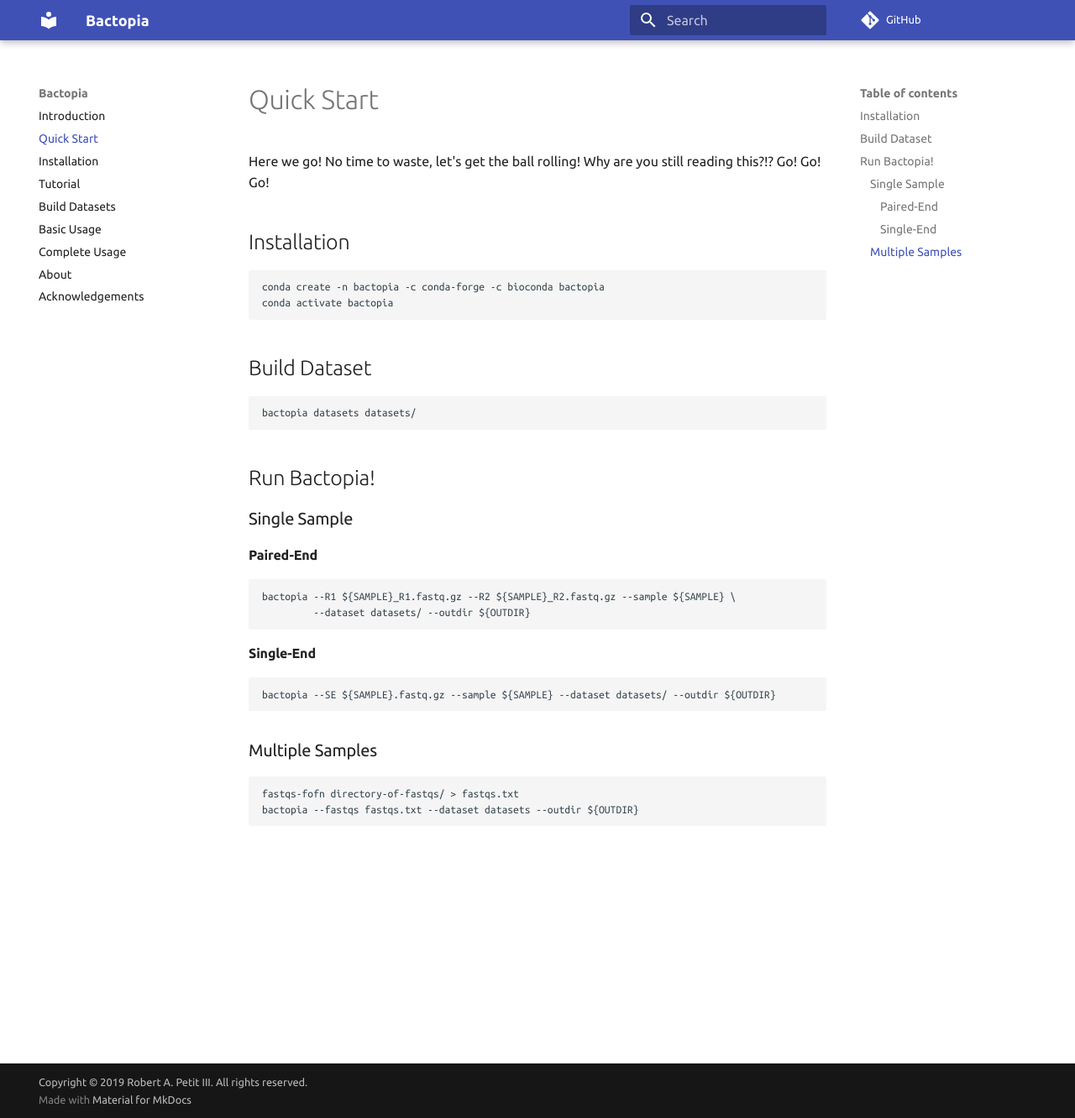
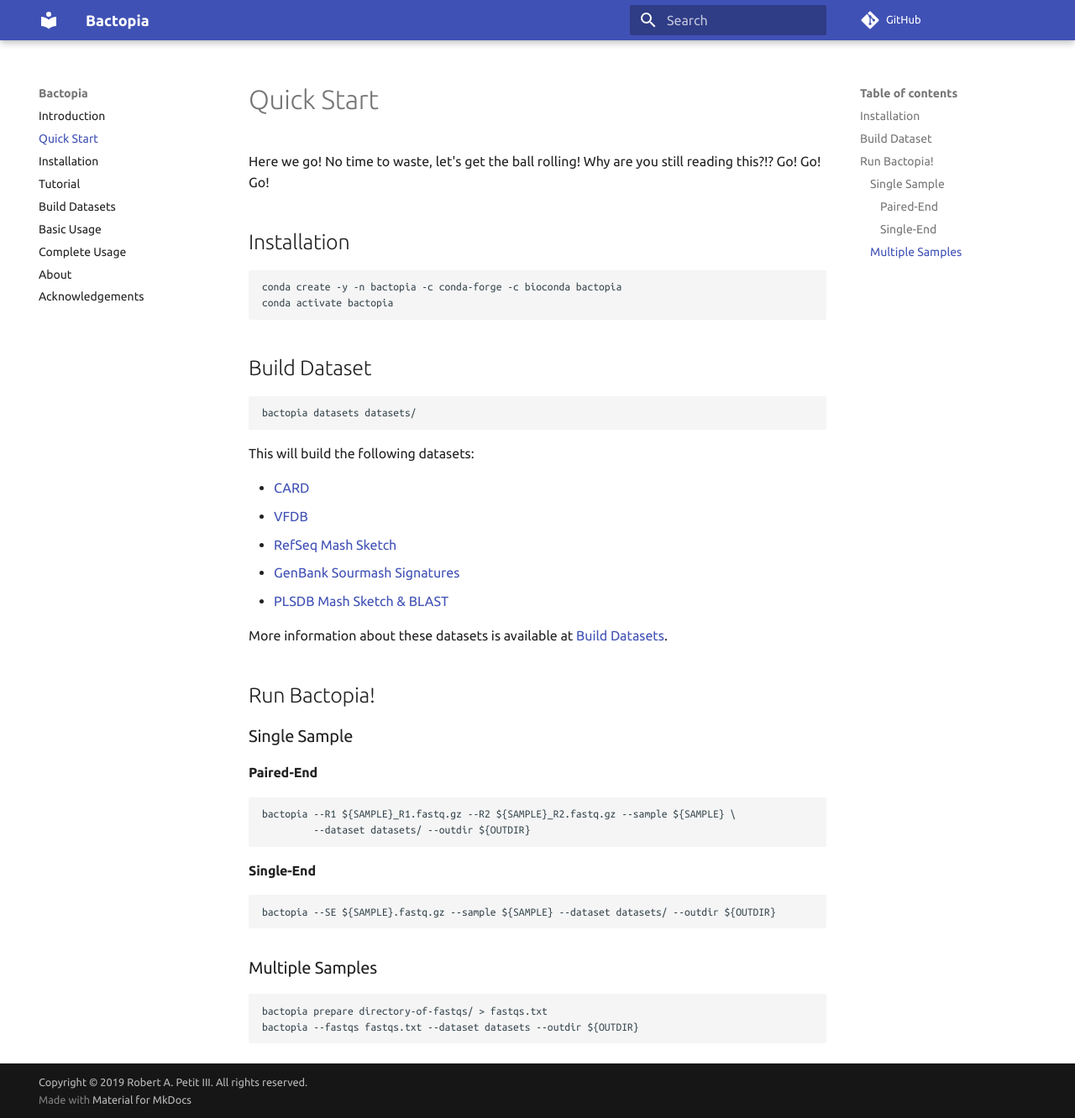
Before and after one commit to bactopia/bactopia, an MkDocs documentation site: the page built from docs/quick-start.md, in a window 1280 px wide and 1332 px high. Shown: the whole window at 84% size. Built offline with MkDocs 1.6.1 and Material for MkDocs 9.7.7, drawn with Linux system fonts in a browser that asks for light colours; comment, search, counter and statistics services are not loaded.

Commit message:
fix typos and added dataset info to quick start

````diff
--- a/docs/quick-start.md
+++ b/docs/quick-start.md
@@ -3,7 +3,7 @@
 
 ## Installation
 ```
-conda create -n bactopia -c conda-forge -c bioconda bactopia
+conda create -y -n bactopia -c conda-forge -c bioconda bactopia
 conda activate bactopia
 ```
 
@@ -12,6 +12,15 @@
 bactopia datasets datasets/
 ```
 
+This will build the following datasets:
+
+- [CARD](https://card.mcmaster.ca/)
+- [VFDB](http://www.mgc.ac.cn/VFs/)
+- [RefSeq Mash Sketch](https://mash.readthedocs.io/en/latest/data.html)
+- [GenBank Sourmash Signatures](https://sourmash.readthedocs.io/en/latest/datasets.html?highlight=--track-abundance#genbank-lca-dataset)
+- [PLSDB Mash Sketch & BLAST](https://ccb-microbe.cs.uni-saarland.de/plsdb/plasmids/download/)
+
+More information about these datasets is available at [Build Datasets](/datasets/).
 
 ## Run Bactopia!
 ### Single Sample
@@ -28,6 +37,6 @@
 
 ### Multiple Samples
 ```
-fastqs-fofn directory-of-fastqs/ > fastqs.txt
+bactopia prepare directory-of-fastqs/ > fastqs.txt
 bactopia --fastqs fastqs.txt --dataset datasets --outdir ${OUTDIR}
 ```
````
Also changed, not shown: README.md (+1 -1 lines), docs/tutorial.md (+1 -1 lines).
